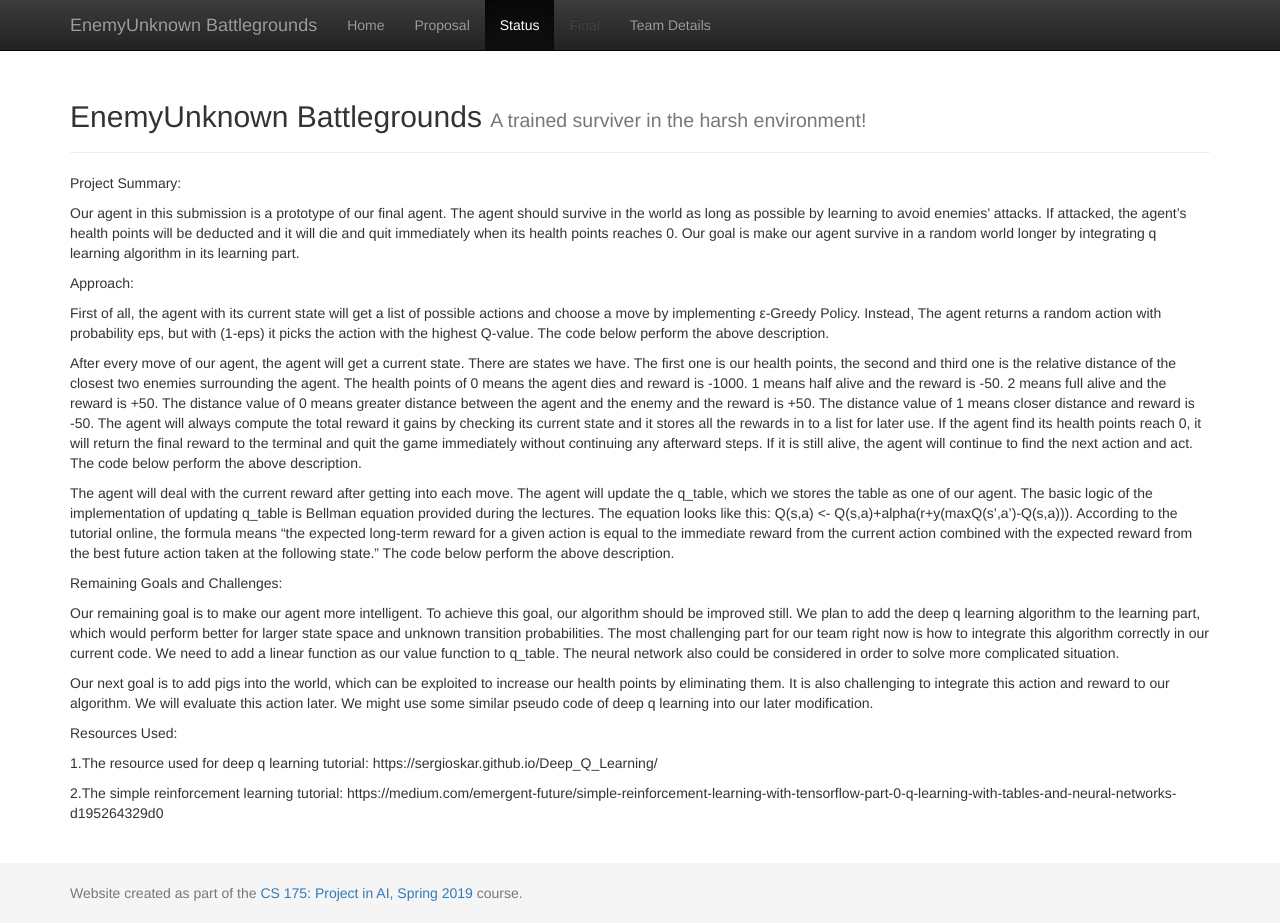
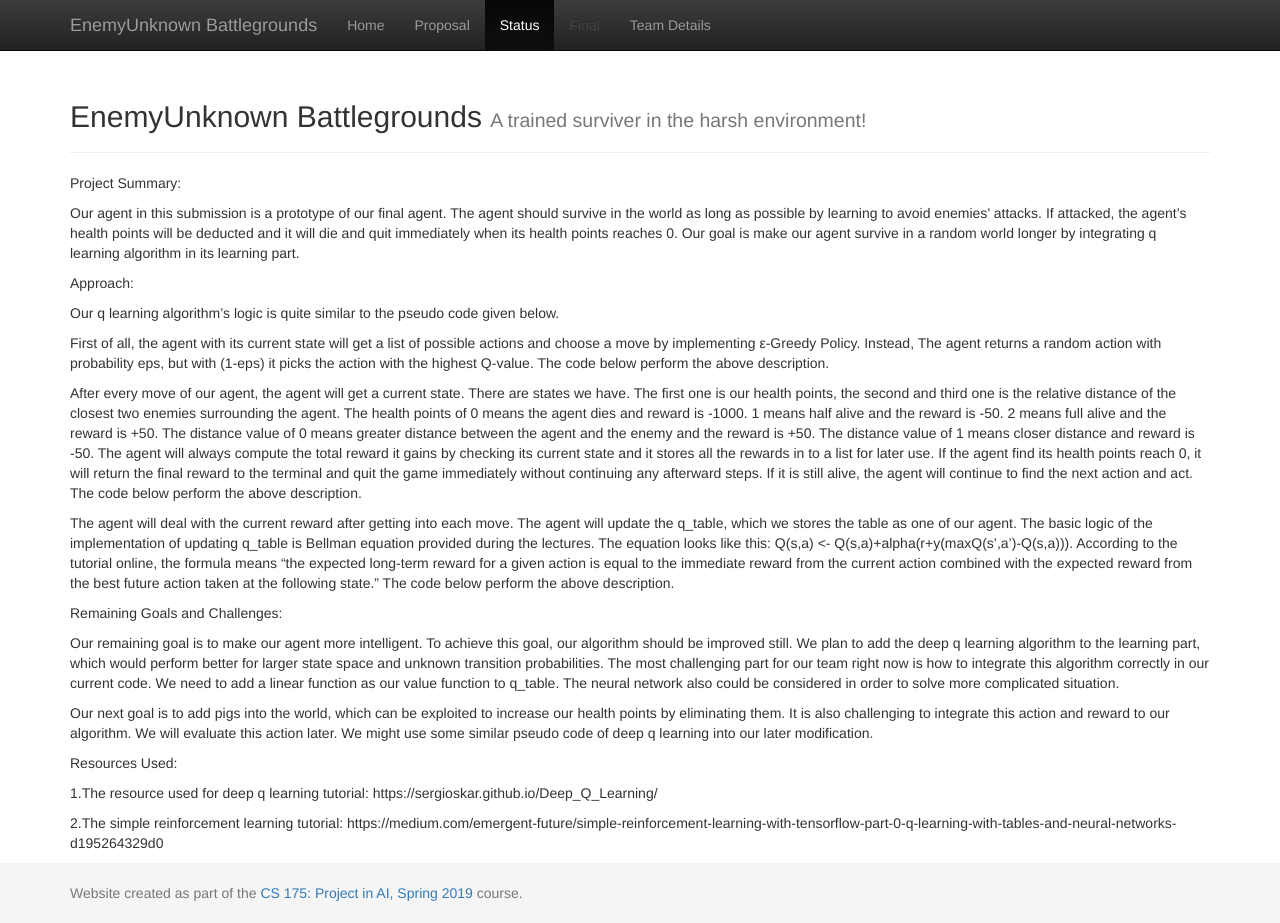
Before and after one commit to chenhaoy1/EnemyUnknown-Battlegrounds, a Jekyll site: the page built from docs/status.md, in a window 1280 px wide and 923 px high. Built offline with Jekyll 4.4.1, drawn with Linux system fonts in a browser that asks for light colours.

Commit message:
Update status.md

```diff
--- a/docs/status.md
+++ b/docs/status.md
@@ -8,6 +8,10 @@ Project Summary:
 Our agent in this submission is a prototype of our final agent. The agent should survive in the world as long as possible by learning to avoid enemies’ attacks. If attacked, the agent’s health points will be deducted and it will die and quit immediately when its health points reaches 0. Our goal is make our agent survive in a random world longer by integrating q learning algorithm in its learning part.
 
 Approach:
+
+Our q learning algorithm's logic is quite similar to the pseudo code given below.
+
+
 
 First of all, the agent with its current state will get a list of possible actions and choose a move by implementing ε-Greedy Policy. Instead, The agent returns a random action with probability eps, but with (1-eps) it picks the action with the highest Q-value. The code below perform the above description.
 
```
